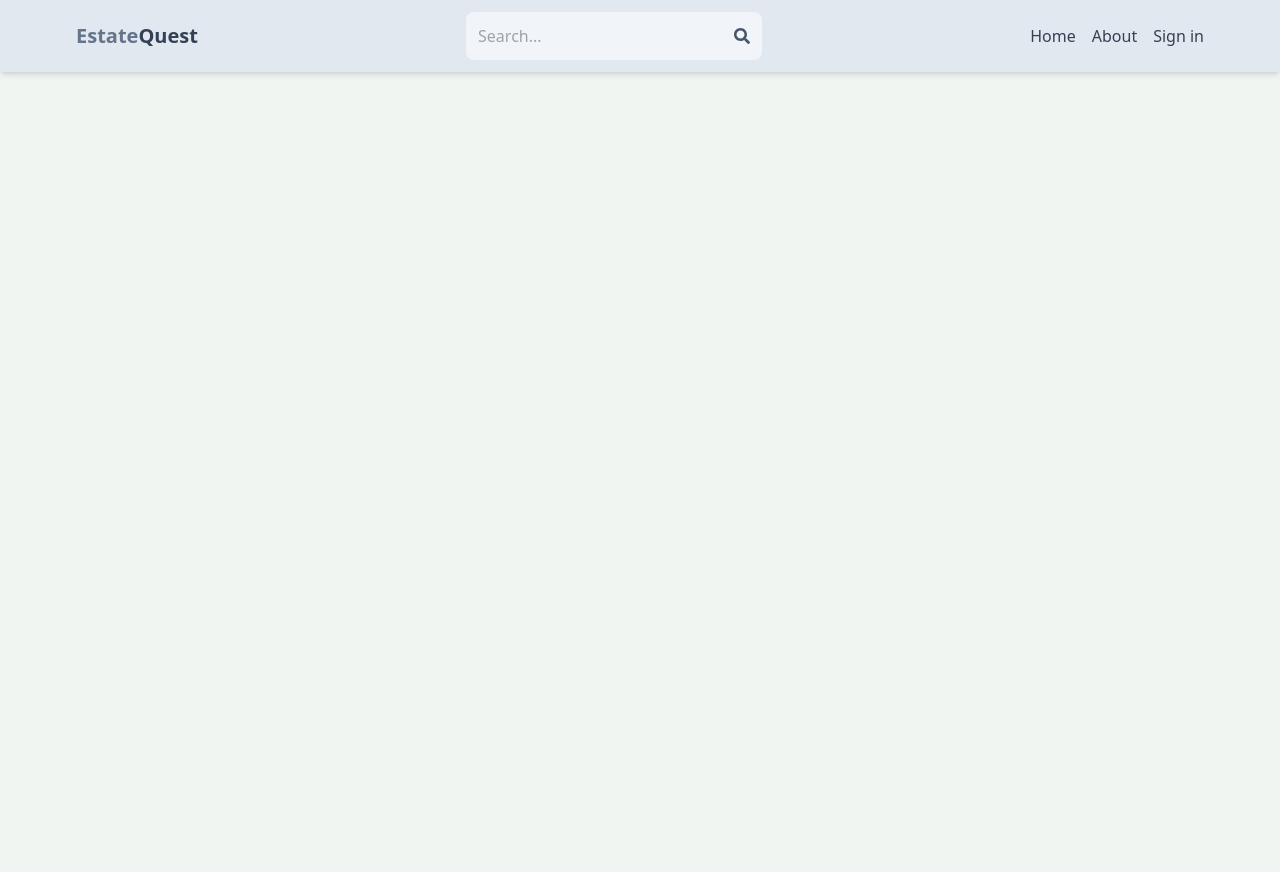
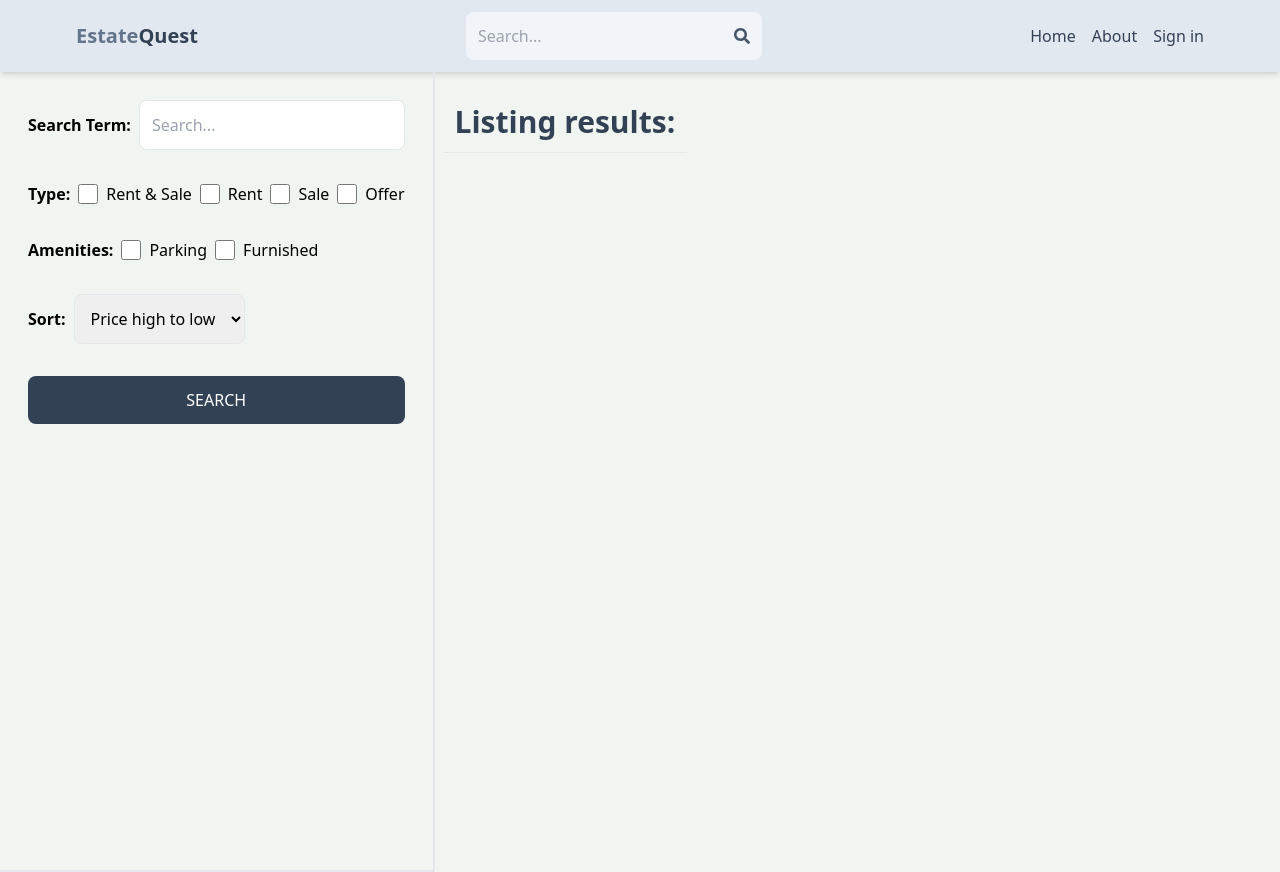
Before and after one commit to avitmr2345/EstateQuest, a React (Vite) app in the folder frontend/: page /search in a window 1280 px wide. Before the commit the page ends 800 px from the top, so only its background shows below. Built offline with nearby package versions, Linux system fonts and the light colour scheme; no server answers.

Commit message:
search page UI created

```diff
--- a/frontend/src/App.jsx
+++ b/frontend/src/App.jsx
@@ -9,6 +9,7 @@
 import CreateListing from "./pages/CreateListing";
 import UpdateListing from "./pages/UpdateListing";
 import Listing from "./pages/Listing";
+import Search from "./pages/Search";
 
 export default function App() {
   return (
@@ -20,6 +21,7 @@
         <Route path="/sign-up" element={<SignUp />} />
         <Route path="/about" element={<About />} />
         <Route path="/listing/:listingId" element={<Listing />} />
+        <Route path="/search" element={<Search />} />
         <Route element={<PrivateRoute />}>
           <Route path="/profile" element={<Profile />} />
           <Route path="/create-listing" element={<CreateListing />} />
--- /dev/null
+++ b/frontend/src/pages/Search.jsx
@@ -0,0 +1,70 @@
+import React from "react";
+
+export default function Search() {
+  return (
+    <div className="flex flex-col md:flex-row">
+      <div className="p-7 border-b-2 md:border-r-2 md:min-h-screen">
+        <form className="flex flex-col gap-8">
+          <div className="flex items-center gap-2">
+            <label className="whitespace-nowrap font-semibold">
+              Search Term:
+            </label>
+            <input
+              type="text"
+              id="searchTerm"
+              placeholder="Search..."
+              className="border rounded-lg p-3 w-full"
+            />
+          </div>
+          <div className="flex gap-2 flex-wrap items-center">
+            <label className="font-semibold">Type:</label>
+            <div className="flex gap-2">
+              <input type="checkbox" id="all" className="w-5" />
+              <span>Rent & Sale</span>
+            </div>
+            <div className="flex gap-2">
+              <input type="checkbox" id="rent" className="w-5" />
+              <span>Rent</span>
+            </div>
+            <div className="flex gap-2">
+              <input type="checkbox" id="sale" className="w-5" />
+              <span>Sale</span>
+            </div>
+            <div className="flex gap-2">
+              <input type="checkbox" id="offer" className="w-5" />
+              <span>Offer</span>
+            </div>
+          </div>
+          <div className="flex gap-2 flex-wrap items-center">
+            <label className="font-semibold">Amenities:</label>
+            <div className="flex gap-2">
+              <input type="checkbox" id="parking" className="w-5" />
+              <span>Parking</span>
+            </div>
+            <div className="flex gap-2">
+              <input type="checkbox" id="furnished" className="w-5" />
+              <span>Furnished</span>
+            </div>
+          </div>
+          <div className="flex items-center gap-2">
+            <label className="font-semibold">Sort:</label>
+            <select id="sort_order" className="border rounded-lg p-3">
+              <option>Price high to low</option>
+              <option>Price low to high</option>
+              <option>Latest</option>
+              <option>Oldest</option>
+            </select>
+          </div>
+          <button className="bg-slate-700 text-white p-3 rounded-lg uppercase hover:opacity-95">
+            Search
+          </button>
+        </form>
+      </div>
+      <div>
+        <h1 className="text-3xl font-semibold border-b p-3 text-slate-700 mt-5 ml-2">
+          Listing results:
+        </h1>
+      </div>
+    </div>
+  );
+}
```
